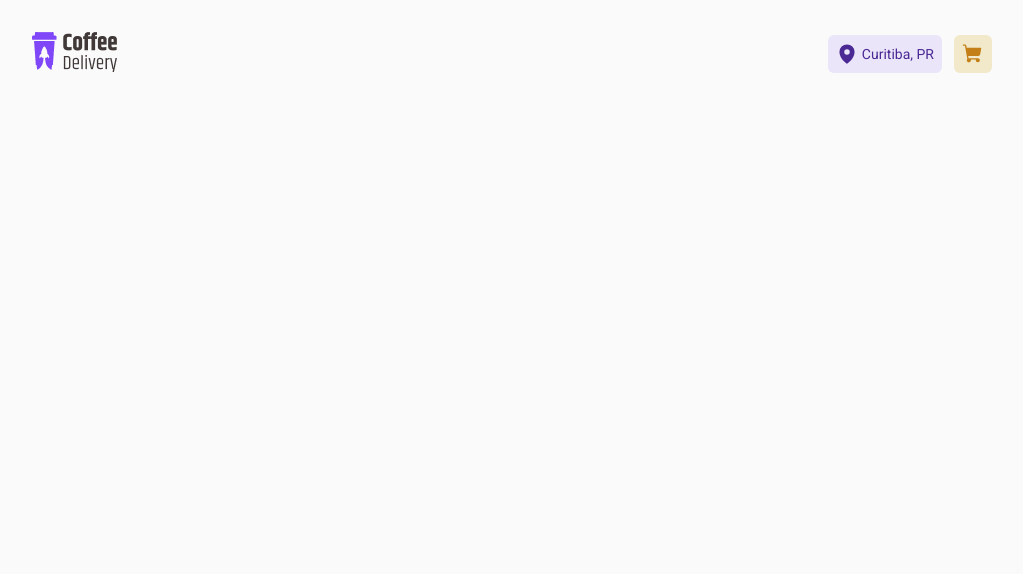
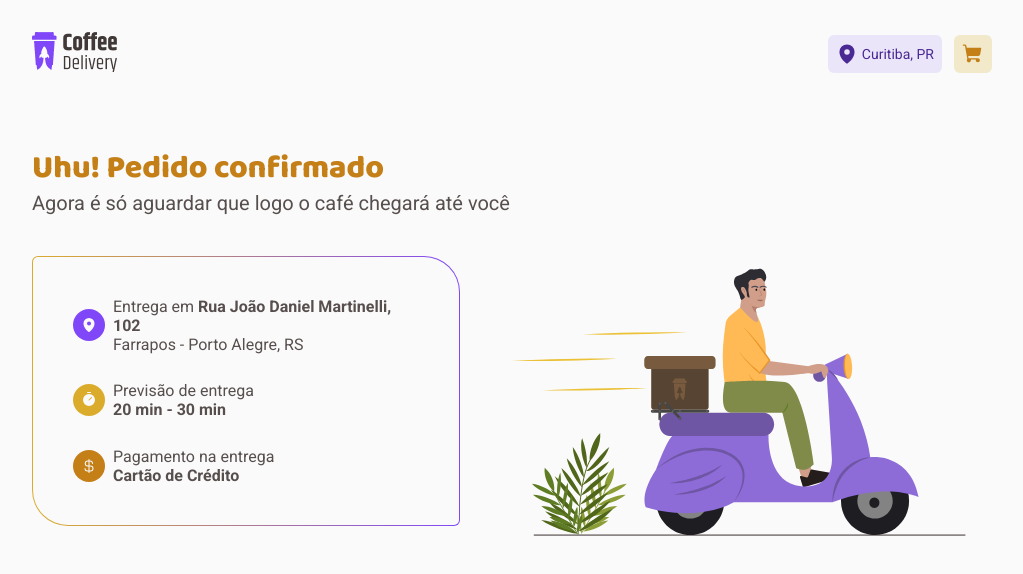
Before and after one commit to larissapissurno/coffee-delivery-react, a React (Vite) app: page /checkout-success in a window 1280 px wide. Shown: the top 574 px of the page, without its empty margins (128-1151 px from the left). Built offline with nearby package versions, Linux system fonts and the light colour scheme.

Commit message:
checkout ui

```diff
--- a/src/pages/CheckoutSuccess/index.tsx
+++ b/src/pages/CheckoutSuccess/index.tsx
@@ -1,3 +1,54 @@
+import { ContentWrapper } from '@pages/Checkout/styles'
+import { CurrencyDollar, MapPin, Timer } from 'phosphor-react'
+import { TextRegularL, TitleL } from 'src/styles/typography'
+import { OrderInfo, OrderInfoWrapper } from './styles'
+import figure from '@assets/images/checkout-success-figure.svg'
+
 export function CheckoutSuccess() {
-  return <h1>CheckoutSuccess</h1>
+  return (
+    <ContentWrapper>
+      <TitleL color="primary-700">Uhu! Pedido confirmado</TitleL>
+      <TextRegularL>
+        Agora é só aguardar que logo o café chegará até você
+      </TextRegularL>
+
+      <OrderInfoWrapper>
+        <div>
+          <OrderInfo variant="accent-500">
+            <div>
+              <MapPin size={16} weight="fill" />
+            </div>
+            <div>
+              <p>
+                Entrega em <strong>Rua João Daniel Martinelli, 102</strong>
+              </p>
+              <p>Farrapos - Porto Alegre, RS</p>
+            </div>
+          </OrderInfo>
+
+          <OrderInfo variant="primary-500">
+            <div>
+              <Timer size={16} weight="fill" />
+            </div>
+            <div>
+              <p>Previsão de entrega</p>
+              <strong>20 min - 30 min</strong>
+            </div>
+          </OrderInfo>
+
+          <OrderInfo variant="primary-700">
+            <div>
+              <CurrencyDollar size={16} weight="fill" />
+            </div>
+            <div>
+              <p>Pagamento na entrega</p>
+              <strong>Cartão de Crédito</strong>
+            </div>
+          </OrderInfo>
+        </div>
+
+        <img src={figure} alt="" />
+      </OrderInfoWrapper>
+    </ContentWrapper>
+  )
 }
--- /dev/null
+++ b/src/pages/CheckoutSuccess/styles.ts
@@ -0,0 +1,41 @@
+import { Bullet } from 'src/styles/global'
+import styled from 'styled-components'
+
+export const OrderInfoWrapper = styled.div`
+  display: flex;
+  flex-direction: row;
+  margin-top: 2.5rem;
+  gap: 2.5rem;
+  justify-content: space-between;
+
+  > div {
+    display: flex;
+    flex-direction: column;
+    justify-content: space-between;
+
+    padding: 2.5rem;
+
+    width: 32.875rem;
+    height: 16.875rem;
+
+    border: 1px solid transparent;
+    background: linear-gradient(
+          ${(props) => props.theme.background},
+          ${(props) => props.theme.background}
+        )
+        padding-box,
+      linear-gradient(
+          to right,
+          ${(props) => props.theme['primary-500']},
+          ${(props) => props.theme['accent-500']}
+        )
+        border-box;
+    border-radius: 0.375rem 2.25rem;
+  }
+`
+
+export const OrderInfo = styled(Bullet)`
+  div:nth-child(2) {
+    color: ${(props) => props.theme['base-text']};
+  }
+`
--- a/src/pages/Home/components/IntroSection/index.tsx
+++ b/src/pages/Home/components/IntroSection/index.tsx
@@ -1,7 +1,6 @@
 import { ShoppingCart, Package, Timer, Coffee } from 'phosphor-react'
 import {
   ImageWrapper,
-  Bullet,
   BulletList,
   Content,
   Background,
@@ -9,6 +8,7 @@ import {
 } from './styles'
 import introCoffeeImg from '../../../../assets/images/intro-coffee.png'
 import { TextRegularL, TextRegularM, TitleXL } from 'src/styles/typography'
+import { Bullet } from 'src/styles/global'
 
 export function IntroSection() {
   return (
--- a/src/pages/Home/components/IntroSection/styles.ts
+++ b/src/pages/Home/components/IntroSection/styles.ts
@@ -1,4 +1,4 @@
-import styled from 'styled-components'
+import styled, { DefaultTheme } from 'styled-components'
 import { ContentContainer } from '../../../../styles/global'
 
 export const Background = styled.section`
@@ -43,26 +43,26 @@ export const BulletList = styled.div`
   margin-top: 4.125rem;
 `
 
-interface BulletProps {
-  variant: 'primary-500' | 'primary-700' | 'base-text' | 'accent-500'
-}
-export const Bullet = styled.div<BulletProps>`
-  display: flex;
-  justify-content: flex-start;
-  align-items: center;
-  gap: 8px;
+// interface BulletProps {
+//   variant: keyof DefaultTheme
+// }
+// export const Bullet = styled.div<BulletProps>`
+//   display: flex;
+//   justify-content: flex-start;
+//   align-items: center;
+//   gap: 8px;
 
-  & > div {
-    flex: 0 0 auto;
-    height: 2rem;
-    width: 2rem;
+//   & > div {
+//     flex: 0 0 auto;
+//     height: 2rem;
+//     width: 2rem;
 
-    border-radius: 50%;
-    background-color: ${(props) => props.theme[props.variant]};
-    color: ${(props) => props.theme.background};
+//     border-radius: 50%;
+//     background-color: ${(props) => props.theme[props.variant]};
+//     color: ${(props) => props.theme.background};
 
-    display: flex;
-    justify-content: center;
-    align-items: center;
-  }
-`
+//     display: flex;
+//     justify-content: center;
+//     align-items: center;
+//   }
+// `
--- a/src/styles/global.ts
+++ b/src/styles/global.ts
@@ -1,4 +1,4 @@
-import styled, { createGlobalStyle, css } from 'styled-components'
+import styled, { createGlobalStyle, css, DefaultTheme } from 'styled-components'
 
 export const GlobalStyle = createGlobalStyle`
   * {
@@ -40,3 +40,27 @@ export const ContentContainer = styled.div`
   width: ${(props) => props.theme['container-size']};
   margin: 0 auto;
 `
+
+interface BulletProps {
+  variant: keyof DefaultTheme
+}
+export const Bullet = styled.div<BulletProps>`
+  display: flex;
+  justify-content: flex-start;
+  align-items: center;
+  gap: 8px;
+
+  div:first-child {
+    flex: 0 0 auto;
+    height: 2rem;
+    width: 2rem;
+
+    border-radius: 50%;
+    background-color: ${(props) => props.theme[props.variant]};
+    color: ${(props) => props.theme.background};
+
+    display: flex;
+    justify-content: center;
+    align-items: center;
+  }
+`
--- a/src/styles/typography.ts
+++ b/src/styles/typography.ts
@@ -1,7 +1,7 @@
 import styled, { css, DefaultTheme } from 'styled-components'
 
 interface TitleProps {
-  color?: 'base-title' | 'base-subtitle'
+  color?: keyof DefaultTheme
 }
 export const TitleXL = styled.h1<TitleProps>`
   font-weight: 800;
```
Also changed, not shown: src/assets/images/checkout-success-figure.svg (added).
